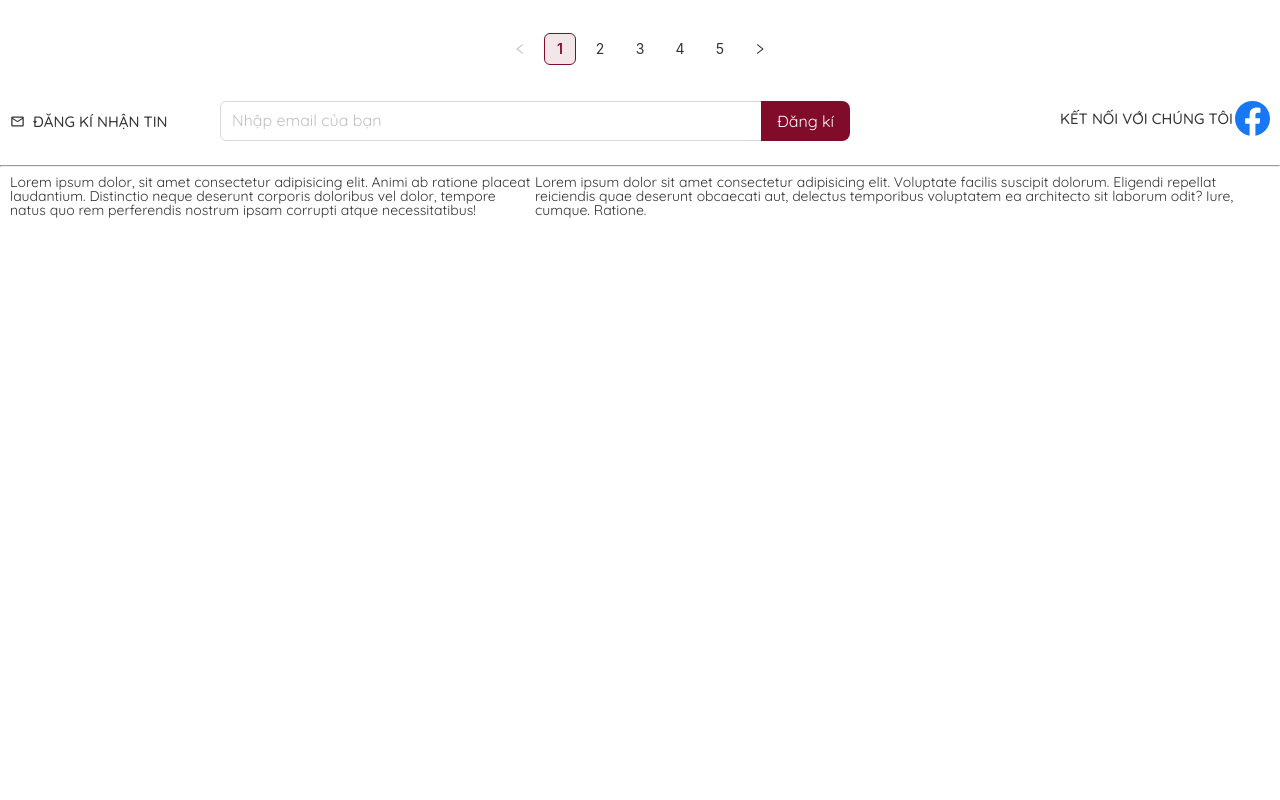
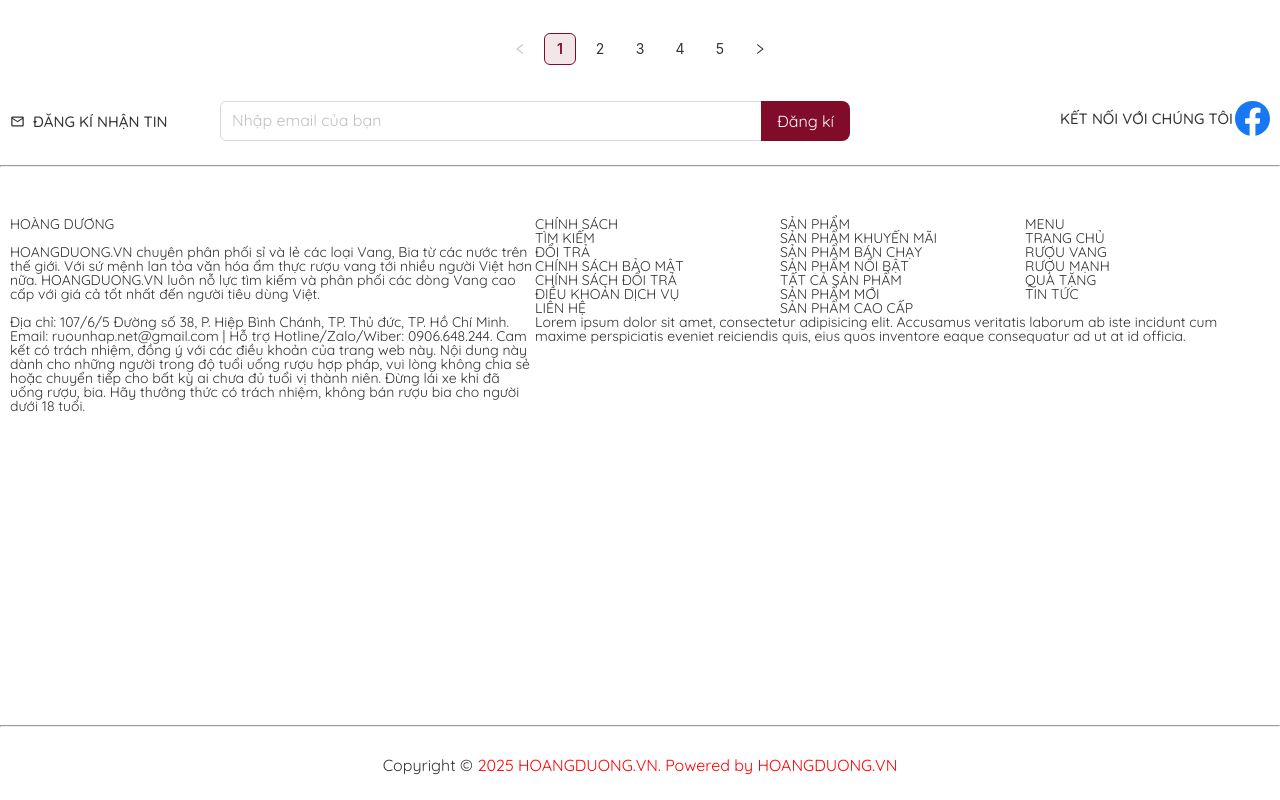
Before and after one commit to viethoang1520/alcohol-website, a React (Vite) app in the folder frontend/: page / in a window 1280 px wide. Shown: the part 3096-3896 px from the top of the page. Before the commit the page ends 3771 px from the top, so only its background shows below. Built offline with nearby package versions, Linux system fonts and the light colour scheme.

Commit message:
style footer layout

```diff
--- a/frontend/src/Components/Footer/Footer.jsx
+++ b/frontend/src/Components/Footer/Footer.jsx
@@ -38,10 +38,59 @@
       <div className="footer-middle">
         <Row className='container'>
           <Col xs={24} md={10}>
-          Lorem ipsum dolor, sit amet consectetur adipisicing elit. Animi ab ratione placeat laudantium. Distinctio neque deserunt corporis doloribus vel dolor, tempore natus quo rem perferendis nostrum ipsam corrupti atque necessitatibus!
+            <div className='footer-middle-logo'> HOÀNG DƯƠNG </div>
+            <br />
+            <p>HOANGDUONG.VN chuyên phân phối sỉ và lẻ các loại Vang, Bia từ các nước trên thế giới. Với sứ mệnh lan tỏa văn hóa ẩm thực rượu vang tới nhiều người Việt hơn nữa. HOANGDUONG.VN luôn nỗ lực tìm kiếm và phân phối các dòng Vang cao cấp với giá cả tốt nhất đến người tiêu dùng Việt.</p>
           </Col>
-          <Col xs={24} md={14}>Lorem ipsum dolor sit amet consectetur adipisicing elit. Voluptate facilis suscipit dolorum. Eligendi repellat reiciendis quae deserunt obcaecati aut, delectus temporibus voluptatem ea architecto sit laborum odit? Iure, cumque. Ratione.</Col>
+          <Col xs={24} md={14}>
+            <Row>
+              <Col xs={24} md={8} lg={8} xl={8}>
+                <ul>
+                  <li className='footer-item-title'>CHÍNH SÁCH</li>
+                  <li>TÌM KIẾM</li>
+                  <li>ĐỔI TRẢ</li>
+                  <li>CHÍNH SÁCH BẢO MẬT</li>
+                  <li>CHÍNH SÁCH ĐỔI TRẢ</li>
+                  <li>ĐIỀU KHOẢN DỊCH VỤ</li>
+                  <li>LIÊN HỆ</li>
+                </ul>
+              </Col>
+              <Col xs={24} md={8} lg={8} xl={8}>
+                <ul>
+                  <li className='footer-item-title'>SẢN PHẨM</li>
+                  <li>SẢN PHẨM KHUYẾN MÃI</li>
+                  <li>SẢN PHẨM BÁN CHẠY</li>
+                  <li>SẢN PHẨM NỔI BẬT</li>
+                  <li>TẤT CẢ SẢN PHẨM</li>
+                  <li>SẢN PHẨM MỚI</li>
+                  <li>SẢN PHẨM CAO CẤP</li>
+                </ul>
+              </Col>
+              <Col xs={24} md={8} lg={8} xl={8}>
+                <ul>
+                  <li className='footer-item-title'>MENU</li>
+                  <li>TRANG CHỦ</li>
+                  <li>RƯỢU VANG</li>
+                  <li>RƯỢU MẠNH</li>
+                  <li>QUÀ TẶNG</li>
+                  <li>TIN TỨC</li>
+                </ul>
+              </Col>
+            </Row>
+          </Col>
         </Row>
+        <Row className='container'>
+          <Col className='footer-address' xs={24} md={10}>
+            <p> Địa chỉ: 107/6/5 Đường số 38, P. Hiệp Bình Chánh, TP. Thủ đức, TP. Hồ Chí Minh. Email: ruounhap.net@gmail.com | Hỗ trợ Hotline/Zalo/Wiber: 0906.648.244. Cam kết có trách nhiệm, đồng ý với các điều khoản của trang web này. Nội dung này dành cho những người trong độ tuổi uống rượu hợp pháp, vui lòng không chia sẻ hoặc chuyển tiếp cho bất kỳ ai chưa đủ tuổi vị thành niên. Đừng lái xe khi đã uống rượu, bia. Hãy thưởng thức có trách nhiệm, không bán rượu bia cho người dưới 18 tuổi.</p>
+          </Col>
+          <Col className='footer-map' xs={24} md={14}>
+            Lorem ipsum dolor sit amet, consectetur adipisicing elit. Accusamus veritatis laborum ab iste incidunt cum maxime perspiciatis eveniet reiciendis quis, eius quos inventore eaque consequatur ad ut at id officia.
+          </Col>
+        </Row>
+      </div>
+      <hr />
+      <div className="footer-below-block">
+        <h1><p>Copyright ©</p> <p style={{color: "red"}}>2025 HOANGDUONG.VN. Powered by HOANGDUONG.VN</p></h1>
       </div>
     </>
 
--- a/frontend/src/Components/Footer/Footer.scss
+++ b/frontend/src/Components/Footer/Footer.scss
@@ -32,4 +32,19 @@
 }
 .footer-middle{
   height: 500px;
+  margin: 50px 0 0 0;
 }
+
+.footer-below-block{
+  padding: 5px 0 10px 0 ;
+
+}
+.footer-below-block h1{
+  width: 100%;
+  height: 50px;
+  display: flex;
+  // flex-direction: column;
+  gap: 5px;
+  justify-content: center;
+  align-items: center;
+}
--- a/frontend/src/Components/Header/Header.scss
+++ b/frontend/src/Components/Header/Header.scss
@@ -7,6 +7,7 @@
   height: 90px;
   background-color: $bg-primary;
   z-index: 1000;
+  user-select: none;
 
   .header-block {
     // height: calc(90px - 26px);
```
